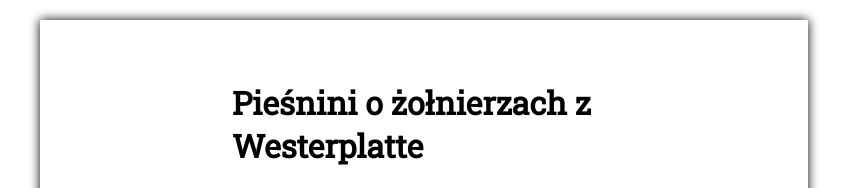
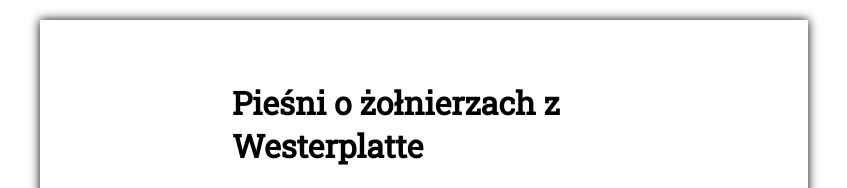
Before and after one commit to Jaronek/Nauka-Gita, a plain HTML site: page index.html in a window 1280 px wide. Shown: the top 188 px of the page, without its empty margins (216-1063 px from the left). Drawn offline with Linux system fonts and the light colour scheme; a web font is replaced by a local one.

Commit message:
Update index.html

```diff
--- a/index.html
+++ b/index.html
@@ -10,7 +10,7 @@
     <body>
         <header>
             <div class="title">
-                <h1>Pieśnini o żołnierzach z Westerplatte</h1>
+                <h1>Pieśni o żołnierzach z Westerplatte</h1>
                 <h2>By Forteca</h2>
             </div>
         </header>
```
